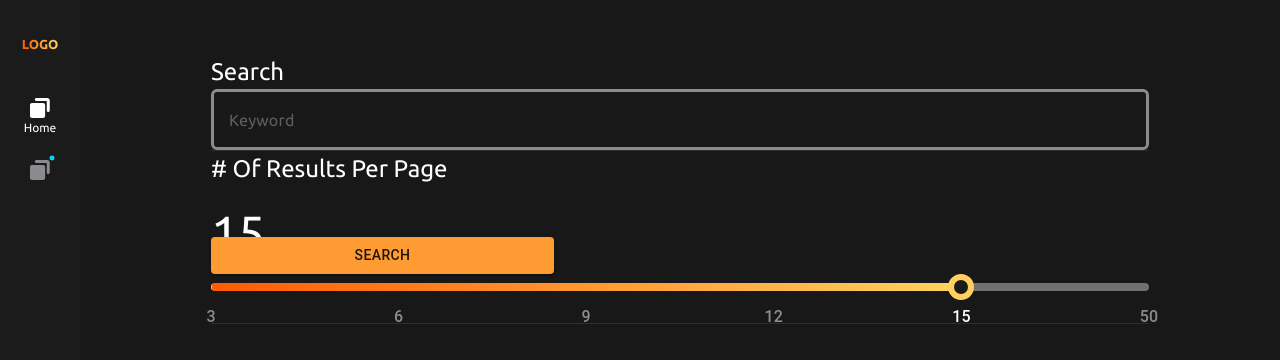
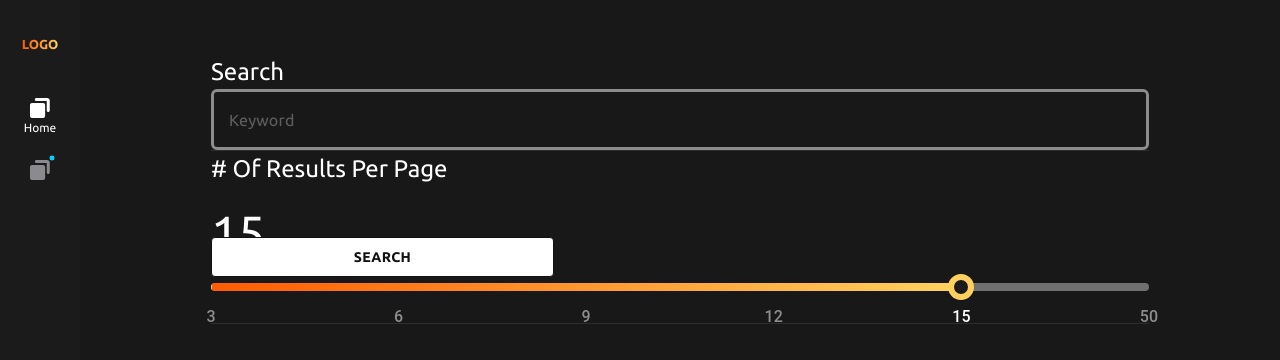
Before and after one commit to fred8617/aha-ai-exam2, a Next.js app: page / in a window 1280 px wide. Shown: the top 360 px of the page. Built offline with nearby package versions, Linux system fonts and the light colour scheme.

Commit message:
Maint: Change new variant type to exist page

```diff
--- a/app/components/Result.tsx
+++ b/app/components/Result.tsx
@@ -113,7 +113,7 @@ const Result: FC<ResultProps> = () => {
                             onClick={handleShowMore}
                             disabled={isLoading}
                             className="w-[343px]"
-                            variant="contained"
+                            variant="aha-contained"
                           >
                             {isLoading ? "LOADING..." : "MORE"}
                           </Button>
--- a/app/components/Search.tsx
+++ b/app/components/Search.tsx
@@ -79,7 +79,7 @@ const Search: FC<SearchProps> = () => {
       <Button
         onClick={handleSearchClick}
         className="w-[343px] absolute bottom-[87px]"
-        variant="contained"
+        variant="aha-contained"
       >
         SEARCH
       </Button>
```
